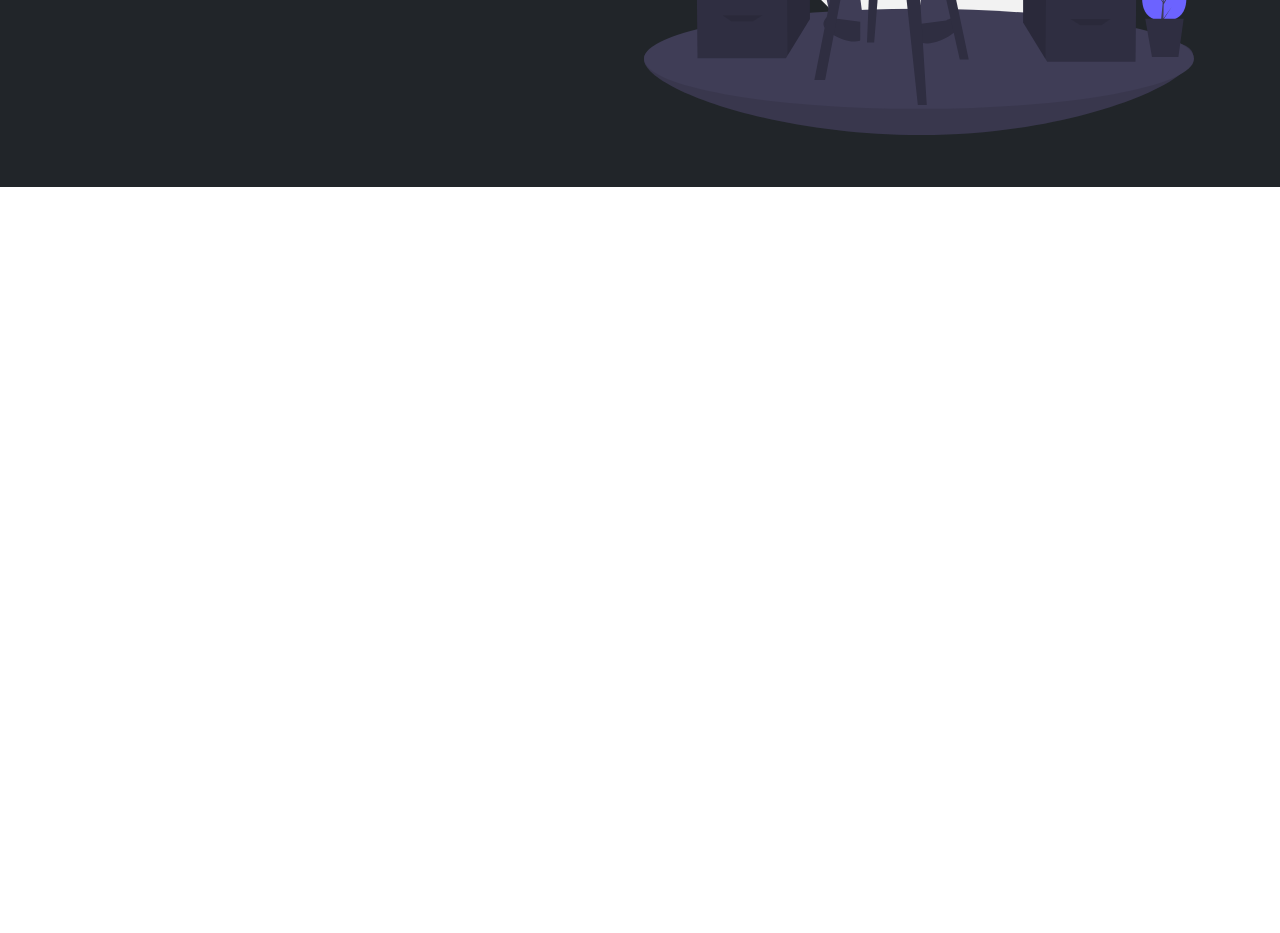
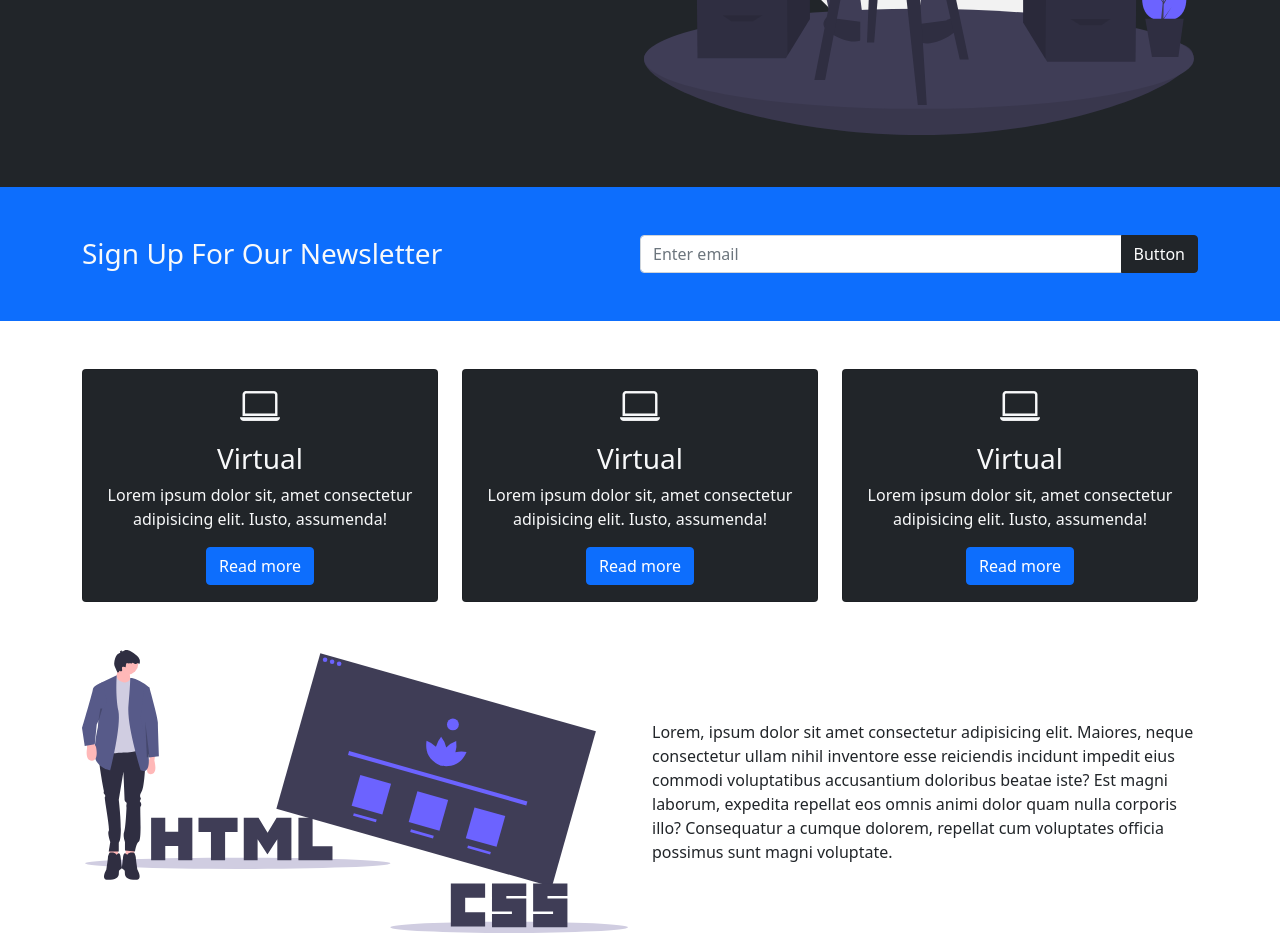
Before and after one commit to bhathaamid/My-Portfolio, a plain HTML site: page index.html in a window 1280 px wide. Shown: the part 500-1433 px from the top of the page. Before the commit the page ends 800 px from the top, so only its background shows below. Drawn offline with nearby package versions, Linux system fonts and the light colour scheme.

Commit message:
custom style added and icons,ui improvements

```diff
--- /dev/null
+++ b/css/mystyle.css
@@ -0,0 +1,5 @@
+@media (min-width: 768px) {
+  .news-input {
+    width: 50%;
+  }
+}
--- a/index.html
+++ b/index.html
@@ -5,6 +5,11 @@
     <meta name="viewport" content="width=device-width, initial-scale=1.0" />
     <title>Document</title>
     <link rel="stylesheet" href="css/bootstrap.css" />
+    <link rel="stylesheet" href="css/mystyle.css" />
+    <link
+      rel="stylesheet"
+      href="https://cdn.jsdelivr.net/npm/bootstrap-icons@1.8.0/font/bootstrap-icons.css"
+    />
     <script src="js/bootstrap.js"></script>
   </head>
   <body>
@@ -54,5 +59,91 @@
         </div>
       </div>
     </section>
+    <!-- news letter -->
+    <section class="bg-primary text-light p-5">
+      <div class="container">
+        <div class="d-md-flex justify-content-between align-items-center">
+          <h3 class="mb-3 mb-md-0">Sign Up For Our Newsletter</h3>
+          <div class="input-group news-input">
+            <input
+              type="text"
+              class="form-control"
+              placeholder="Enter email"
+              aria-label="enter email"
+              aria-describedby="button-addon2"
+            />
+            <button class="btn btn-dark" type="button" id="button-addon2">Button</button>
+          </div>
+        </div>
+      </div>
+    </section>
+
+    <!-- boxes -->
+    <section class="p-5">
+      <div class="container">
+        <div class="row text-center g-4">
+          <div class="col-md">
+            <div class="card bg-dark text-light">
+              <div class="card-body text-center">
+                <div class="h1 mb-3">
+                  <i class="bi bi-laptop"></i>
+                </div>
+                <h3 class="card-title">Virtual</h3>
+                <p class="card-text">
+                  Lorem ipsum dolor sit, amet consectetur adipisicing elit. Iusto, assumenda!
+                </p>
+                <a href="#" class="btn btn-primary"> Read more</a>
+              </div>
+            </div>
+          </div>
+
+          <div class="col-md">
+            <div class="card bg-dark text-light">
+              <div class="card-body text-center">
+                <div class="h1 mb-3">
+                  <i class="bi bi-laptop"></i>
+                </div>
+                <h3 class="card-title">Virtual</h3>
+                <p class="card-text">
+                  Lorem ipsum dolor sit, amet consectetur adipisicing elit. Iusto, assumenda!
+                </p>
+                <a href="#" class="btn btn-primary"> Read more</a>
+              </div>
+            </div>
+          </div>
+          <div class="col-md">
+            <div class="card bg-dark text-light">
+              <div class="card-body text-center">
+                <div class="h1 mb-3">
+                  <i class="bi bi-laptop"></i>
+                </div>
+                <h3 class="card-title">Virtual</h3>
+                <p class="card-text">
+                  Lorem ipsum dolor sit, amet consectetur adipisicing elit. Iusto, assumenda!
+                </p>
+                <a href="#" class="btn btn-primary"> Read more</a>
+              </div>
+            </div>
+          </div>
+        </div>
+      </div>
+    </section>
+    <!-- Learn section -->
+    <section class="">
+      <div class="container">
+        <div class="row align-items-center justify-content-between">
+          <div class="col-md-6">
+            <img class="img-fluid" src="images/banner4.svg" alt="Network error" />
+          </div>
+          <div class="col-md-6">
+            Lorem, ipsum dolor sit amet consectetur adipisicing elit. Maiores, neque consectetur
+            ullam nihil inventore esse reiciendis incidunt impedit eius commodi voluptatibus
+            accusantium doloribus beatae iste? Est magni laborum, expedita repellat eos omnis animi
+            dolor quam nulla corporis illo? Consequatur a cumque dolorem, repellat cum voluptates
+            officia possimus sunt magni voluptate.
+          </div>
+        </div>
+      </div>
+    </section>
   </body>
 </html>
```
